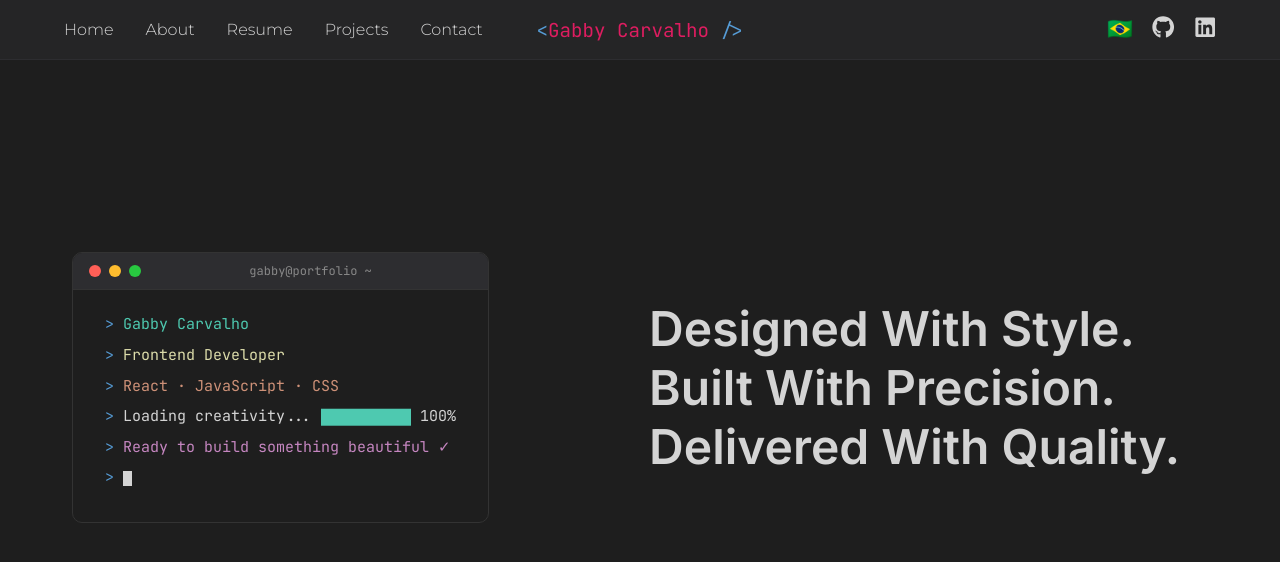
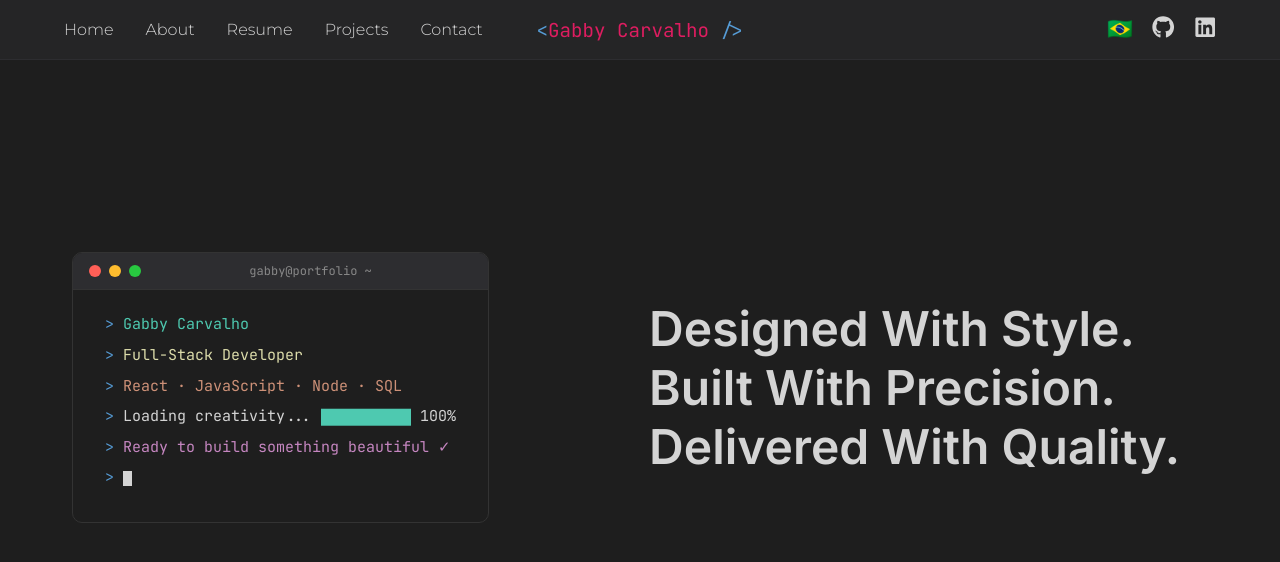
Before and after one commit to GabbyCarvalho/gabriela-portfolio, a React (Vite) app: page /#/ in a window 1280 px wide. Shown: the top 562 px of the page. Built offline with nearby package versions, Linux system fonts and the light colour scheme.

Commit message:
update resumes and fullstack info

```diff
--- a/src/Pages/Resume.jsx
+++ b/src/Pages/Resume.jsx
@@ -4,8 +4,10 @@ import { useLang } from "../LanguageContext";
 import { t } from "../i18n";
 
 const skills = [
-  "JavaScript", "TypeScript", "React",
-  "HTML", "CSS", "Git & GitHub",
+  "JavaScript", "HTML", "CSS", "TypeScript", "Node.js",
+  "React","Next.js", "Bootstrap",
+  "PostegreSQL", "SQL",
+  "Git & GitHub",
   "English (Fluent)", "Portuguese (Native)",
 ];
 
--- a/src/components/Terminal.jsx
+++ b/src/components/Terminal.jsx
@@ -52,11 +52,11 @@ export default function Terminal() {
         </div>
         <div className="line" ref={l2}>
           <span className="prompt">&gt; </span>
-          <span className="value-role">Frontend Developer</span>
+          <span className="value-role">Full-Stack Developer</span>
         </div>
         <div className="line" ref={l3}>
           <span className="prompt">&gt; </span>
-          <span className="value-stack">React · JavaScript · CSS</span>
+          <span className="value-stack">React · JavaScript · Node · SQL</span>
         </div>
         <div className="line" ref={l4}>
           <span className="prompt">&gt; </span>
--- a/src/i18n.js
+++ b/src/i18n.js
@@ -20,31 +20,50 @@ export const t = {
   about: {
     greeting: { en: "Hi there, nice to meet you!", pt: "Olá, muito prazer!" },
     p1: {
-      en: "My name is Gabriela, and I'm a Front-End Developer passionate about creating responsive and meaningful web experiences.",
-      pt: "Meu nome é Gabriela, e sou Desenvolvedora Front-End apaixonada por criar experiências web responsivas e com propósito.",
+
+      en: "My name is Gabriela, and I'm a Full-Stack Developer passionate about creating responsive and meaningful web experiences.",
+
+      pt: "Meu nome é Gabriela, e sou Desenvolvedora Full-Stack apaixonada por criar experiências web responsivas e com propósito.",
+
     },
+
     p2: {
+
       en: "My background in design sparked my passion for building creative and visually engaging websites, combining aesthetics with functionality to create experiences people genuinely enjoy using.",
+
       pt: "Minha formação em design acendeu minha paixão por construir websites criativos e visualmente envolventes, unindo estética e funcionalidade para criar experiências que as pessoas realmente aproveitam.",
+
     },
+
     p3: {
+
       en: "Over the years, I've had the opportunity to live, study, and work in both the United States and Canada, an experience that shaped not only my fluency in English but also my adaptability, communication skills, and global perspective.",
+
       pt: "Ao longo dos anos, tive a oportunidade de morar, estudar e trabalhar nos Estados Unidos e no Canadá — uma experiência que moldou não só a minha fluência em inglês, mas também minha adaptabilidade, comunicação e visão global.",
+
     },
+
     p4: {
-      en: "Today, I specialize in React and JavaScript, with hands-on experience in TypeScript, API integrations, testing, debugging, and responsive development. I enjoy transforming ideas into intuitive interfaces, writing clean and maintainable code, and continuously learning new technologies to grow as a developer.",
-      pt: "Hoje, me especializo em React e JavaScript, com experiência prática em TypeScript, integrações de APIs, testes, debugging e desenvolvimento responsivo. Gosto de transformar ideias em interfaces intuitivas, escrever código limpo e manutenível, e aprender continuamente novas tecnologias.",
+
+      en: "Today, I specialize in React and JavaScript, with hands-on experience in TypeScript, Node.js, SQL, PostgreSQL, API integrations, testing, debugging, and responsive development. I enjoy building both intuitive user interfaces and reliable back-end solutions, writing clean and maintainable code, and continuously learning new technologies to grow as a developer.",
+
+      pt: "Hoje, me especializo em React e JavaScript, com experiência prática em TypeScript, Node.js, SQL, PostgreSQL, integrações de APIs, testes, debugging e desenvolvimento responsivo. Gosto de desenvolver tanto interfaces intuitivas quanto soluções de back-end confiáveis, escrever código limpo e manutenível, e aprender continuamente novas tecnologias.",
+
     },
+
     p5: {
+
       en: "I'm passionate about problem-solving, creativity, and building digital experiences that are not only functional, but memorable.",
+
       pt: "Sou apaixonada por resolver problemas, criatividade e criar experiências digitais que não são apenas funcionais, mas memoráveis.",
+
     },
     cta: { en: "Check some of my work", pt: "Veja alguns dos meus projetos" },
   },
 
   // ── Resume ──────────────────────────────────────────────
   resume: {
-    sub:        { en: "Front-End Developer · São Paulo, Brazil · Open to Remote", pt: "Desenvolvedora Front-End · São Paulo, Brasil · Aberta a Remoto" },
+    sub:        { en: "Full-Stack Developer · Araraquara, SP · Open to Remote", pt: "Desenvolvedora Full-Stack · Araraquara, SP · Aberta a Remoto" },
     download: { en: "Download PDF", pt: "Baixar PDF" },
     skills:     { en: "Technical Skills", pt: "Habilidades Técnicas" },
     experience: { en: "Work Experience", pt: "Experiência Profissional" },
```
Also changed, not shown: 2 other files (tests, documents, lock files or other folders).
